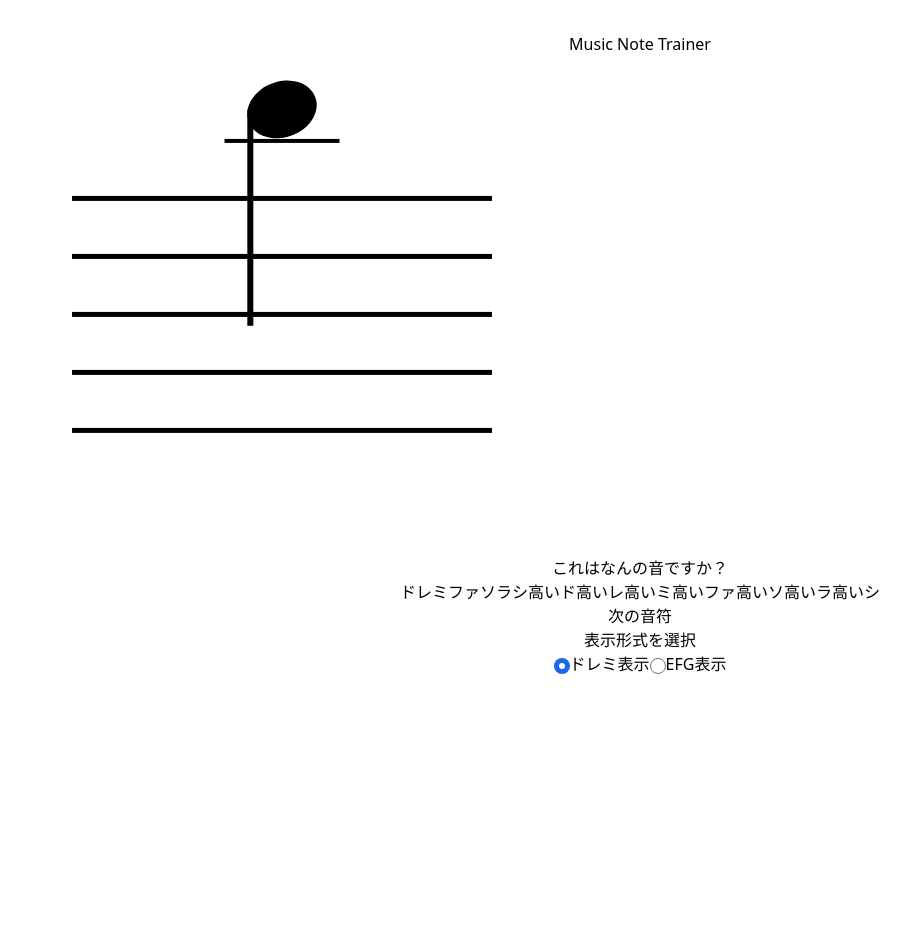
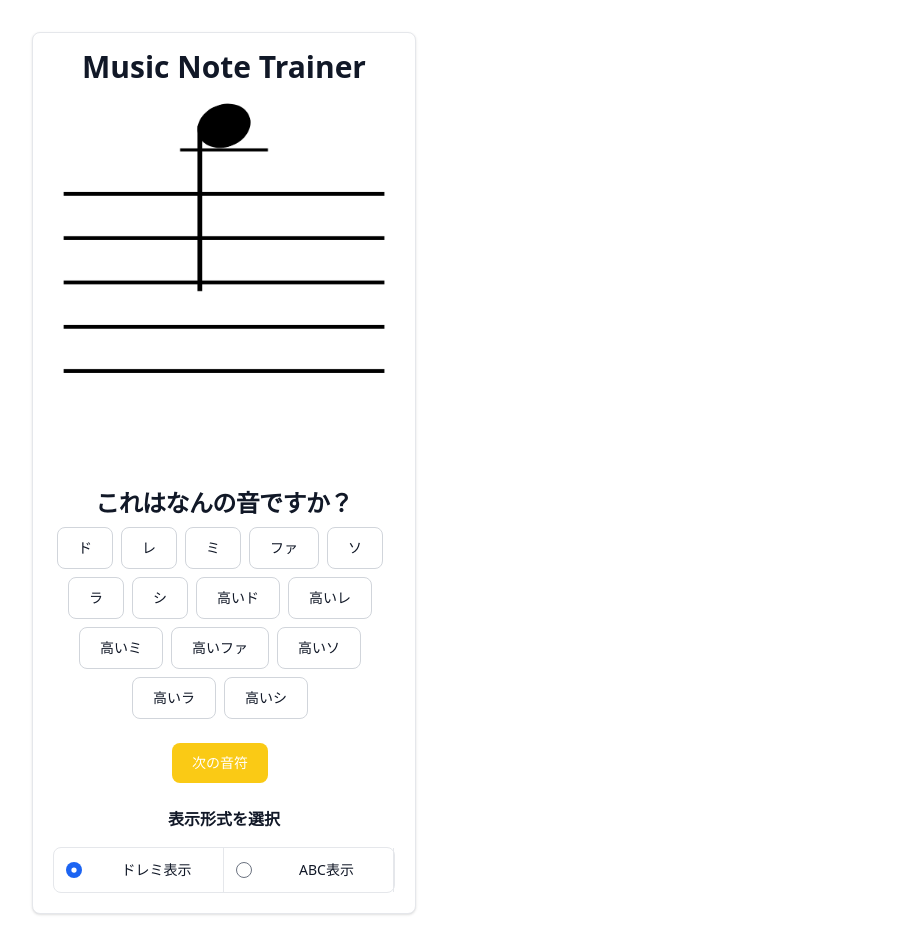
Before and after one commit to jacoyutorius/music-note-trainer, a React (Vite) app: page / in a window 1280 px wide. Shown: the whole page, without its empty margins (0-910 px from the left). Before the commit the page ends 800 px from the top, so only its background shows below. Built offline with nearby package versions, Linux system fonts and the light colour scheme.

Commit message:
tailwindとflowbiteで見た目を整えた

```diff
--- a/src/App.tsx
+++ b/src/App.tsx
@@ -58,38 +58,60 @@ function App() {
       setResultMessage('正解です！🎉');
       getNextImage(); // 正解の場合は次の問題へ
     } else {
-      setResultMessage('不正解です 😢 もう一度試してください。');
+      setResultMessage('不正解です😢 もう一度試してください。');
     }
   };
 
   return (
     <>
-      <h1>Music Note Trainer</h1>
-      <div>
-        {/* 現在の画像を表示 */}
+      <div className="max-w-sm bg-white border border-gray-200 rounded-lg shadow dark:bg-gray-800 dark:border-gray-700">
+        <p className="text-3xl mt-4 font-semibold text-gray-900 dark:text-white">Music Note Trainer</p>
+
+        <a href="#">
           <img src={images[currentImage].default} alt={currentImage} />
-      </div>
+        </a>
 
+        <div className="p-5">
           {/* 音名ボタン */}
           <section>
-        <h2>これはなんの音ですか？</h2>
+            <h5 className="mb-2 text-2xl font-bold tracking-tight text-gray-900 dark:text-white">これはなんの音ですか？</h5>
+
             {notes.map(({ note, doremi, efg }, index) => (
-          <button key={index} onClick={() => checkAnswer(note)}>
+              <button key={index}
+                type="button"
+                className="text-gray-900 bg-white border border-gray-300 focus:outline-none hover:bg-gray-100 focus:ring-4 focus:ring-gray-100 font-medium rounded-lg text-sm px-5 py-2.5 me-2 mb-2 dark:bg-gray-800 dark:text-white dark:border-gray-600 dark:hover:bg-gray-700 dark:hover:border-gray-600 dark:focus:ring-gray-700"
+                onClick={() => checkAnswer(note)}>
                 {labelType === 'doremi' ? doremi : efg}
               </button>
             ))}
           </section>
 
           {/* 結果メッセージ */}
-      {resultMessage && <p>{resultMessage}</p>}
+          {resultMessage && (
+            <div className="flex items-center p-4 mb-4 text-sm text-red-800 border border-red-300 rounded-lg bg-red-50 dark:bg-gray-800 dark:text-red-400 dark:border-red-800" role="alert">
+              <svg className="flex-shrink-0 inline w-4 h-4 me-3" aria-hidden="true" xmlns="http://www.w3.org/2000/svg" fill="currentColor" viewBox="0 0 20 20">
+                <path d="M10 .5a9.5 9.5 0 1 0 9.5 9.5A9.51 9.51 0 0 0 10 .5ZM9.5 4a1.5 1.5 0 1 1 0 3 1.5 1.5 0 0 1 0-3ZM12 15H8a1 1 0 0 1 0-2h1v-3H8a1 1 0 0 1 0-2h2a1 1 0 0 1 1 1v4h1a1 1 0 0 1 0 2Z"/>
+              </svg>
+              <span className="sr-only">Info</span>
+              <div>
+                <span className="font-medium">{ resultMessage }</span>
+              </div>
+            </div>
+          )}
 
           {/* 次の画像ボタン（ユーザーがリセットしたいとき用） */}
-      <button onClick={getNextImage}>次の音符</button>
+          <button
+            type="button"
+            className="focus:outline-none mt-4 text-white bg-yellow-300 hover:bg-yellow-500 focus:ring-4 focus:ring-yellow-300 font-medium rounded-lg text-sm px-5 py-2.5 me-2 mb-2 dark:focus:ring-yellow-900"
+            onClick={getNextImage}
+            >次の音符</button>
 
           {/* 表示形式の選択 */}
-      <section>
-        <h4>表示形式を選択</h4>
-        <label>
+          <section className="mt-4">
+            <h3 className="mb-4 font-semibold text-gray-900 dark:text-white">表示形式を選択</h3>
+            <ul className="items-center w-full text-sm font-medium text-gray-900 bg-white border border-gray-200 rounded-lg sm:flex dark:bg-gray-700 dark:border-gray-600 dark:text-white">
+              <li className="w-full border-b border-gray-200 sm:border-b-0 sm:border-r dark:border-gray-600">
+                <div className="flex items-center ps-3">
                   <input
                     type="radio"
                     name="labelType"
@@ -97,9 +119,11 @@ function App() {
                     checked={labelType === 'doremi'}
                     onChange={() => setLabelType('doremi')}
                   />
-          ドレミ表示
-        </label>
-        <label>
+                  <label htmlFor="horizontal-list-radio-license" className="w-full py-3 ms-2 text-sm font-medium text-gray-900 dark:text-gray-300">ドレミ表示</label>
+                </div>
+              </li>
+              <li className="w-full border-b border-gray-200 sm:border-b-0 sm:border-r dark:border-gray-600">
+                <div className="flex items-center ps-3">
                   <input
                     type="radio"
                     name="labelType"
@@ -107,9 +131,13 @@ function App() {
                     checked={labelType === 'efg'}
                     onChange={() => setLabelType('efg')}
                   />
-          EFG表示
-        </label>
+                  <label htmlFor="horizontal-list-radio-license" className="w-full py-3 ms-2 text-sm font-medium text-gray-900 dark:text-gray-300">ABC表示</label>
+                </div>
+              </li>
+            </ul>
           </section>
+        </div>
+      </div>
     </>
   );
 }
```
Lines whose indentation alone changed are shown as unchanged.
